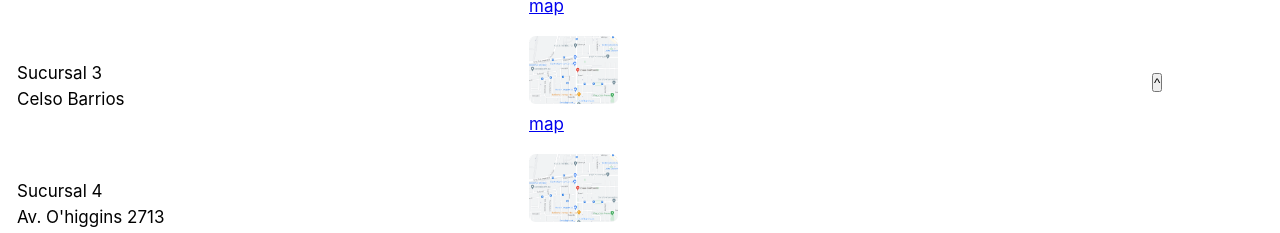
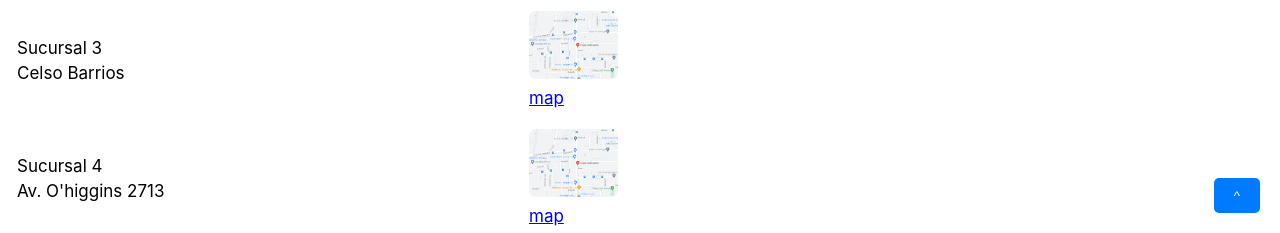
Before and after one commit to juanbosquedev/BosqueBakery, a React (Vite) app: page / in a window 1280 px wide. Shown: the part 567-800 px from the top of the page. Built offline with nearby package versions, Linux system fonts and the light colour scheme.

Commit message:
button top style

```diff
--- a/src/app/Scroll.module.css
+++ b/src/app/Scroll.module.css
@@ -1,8 +1,28 @@
 #Scroll{
 
-        position: sticky;
+        /* position: sticky;
         top: 80vh;
         left:90vw;
+     */
+
+     position: fixed;
+     bottom: 20px;
+     right: 20px;
+     padding: 10px 20px;
+     background-color: #007bff;
+     color: white;
+     border: none;
+     border-radius: 5px;
+     cursor: pointer;
+     transition: opacity 0.3s;
+   }
+
+   .Scroll.visible {
+     opacity: 1;
+   }
+
+   .Scroll:not(.visible) {
+     opacity: 0;
 
 
   }
```
